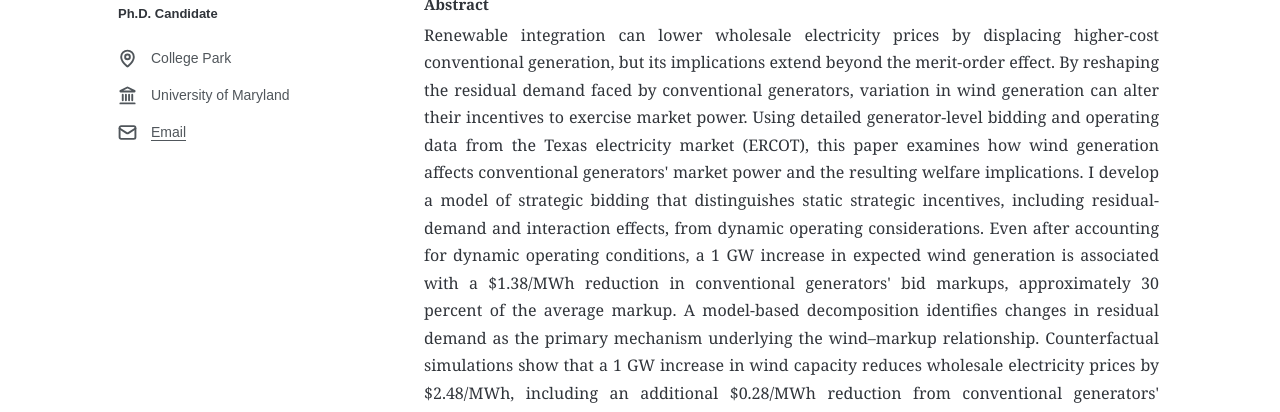
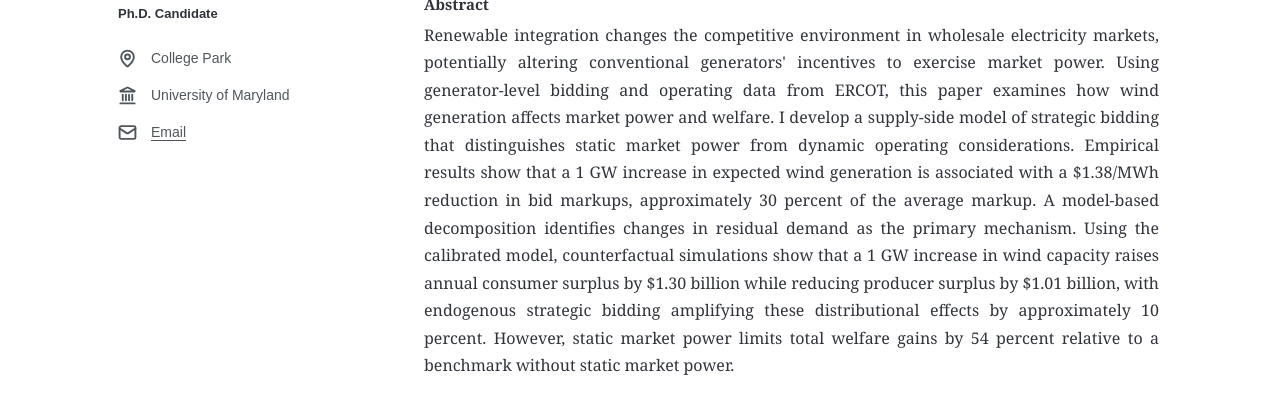
Before and after one commit to ZeyangD/ZeyangD.github.io, a plain HTML site: page research.html in a window 1280 px wide. Shown: the part 352-764 px from the top of the page. Drawn offline with nearby package versions, Linux system fonts and the light colour scheme.

Commit message:
Revise abstract for clarity on wind generation effects
The abstract was revised to enhance clarity and conciseness, focusing on the impact of renewable integration on market power and welfare in wholesale electricity markets.

```diff
--- a/research.html
+++ b/research.html
@@ -89,38 +89,18 @@
                 <h4>Abstract</h4>
 
                 <p class="abstract">
-                    Renewable integration can lower wholesale electricity
-                    prices by displacing higher-cost conventional generation,
-                    but its implications extend beyond the merit-order effect.
-                    By reshaping the residual demand faced by conventional
-                    generators, variation in wind generation can alter their
-                    incentives to exercise market power. Using detailed
-                    generator-level bidding and operating data from the Texas
-                    electricity market (ERCOT), this paper examines how wind
-                    generation affects conventional generators' market power
-                    and the resulting welfare implications. I develop a model
-                    of strategic bidding that distinguishes static strategic
-                    incentives, including residual-demand and interaction
-                    effects, from dynamic operating considerations. Even after
-                    accounting for dynamic operating conditions, a 1 GW
-                    increase in expected wind generation is associated with
-                    a $1.38/MWh reduction in conventional generators' bid
-                    markups, approximately 30 percent of the average markup.
-                    A model-based decomposition identifies changes in residual
-                    demand as the primary mechanism underlying the wind–markup
-                    relationship. Counterfactual simulations show that a
-                    1 GW increase in wind capacity reduces wholesale
-                    electricity prices by $2.48/MWh, including an additional
-                    $0.28/MWh reduction from conventional generators'
-                    strategic adjustments to their offers beyond the
-                    mechanical price effect. While these strategic responses
-                    reinforce the price decline, the presence of static
-                    market power substantially limits the welfare gains from
-                    wind integration. The same capacity expansion raises
-                    annual welfare by $289 million under strategic bidding,
-                    approximately 54 percent less than the $626 million gain
-                    in a benchmark that removes static market power while
-                    preserving dynamic operating incentives.
+                    Renewable integration changes the competitive environment in wholesale electricity markets,
+                    potentially altering conventional generators' incentives to exercise market power.
+                    Using generator-level bidding and operating data from ERCOT,
+                    this paper examines how wind generation affects market power and welfare.
+                    I develop a supply-side model of strategic bidding that distinguishes static market power from dynamic operating considerations.
+                    Empirical results show that a 1 GW increase in expected wind generation is associated with a $1.38/MWh reduction in bid markups,
+                    approximately 30 percent of the average markup.
+                    A model-based decomposition identifies changes in residual demand as the primary mechanism.
+                    Using the calibrated model, counterfactual simulations show that a 1 GW increase in wind capacity raises
+                    annual consumer surplus by $1.30 billion while reducing producer surplus by $1.01 billion,
+                    with endogenous strategic bidding amplifying these distributional effects by approximately 10 percent.
+                    However, static market power limits total welfare gains by 54 percent relative to a benchmark without static market power.
                 </p>
 
             </section>
```
